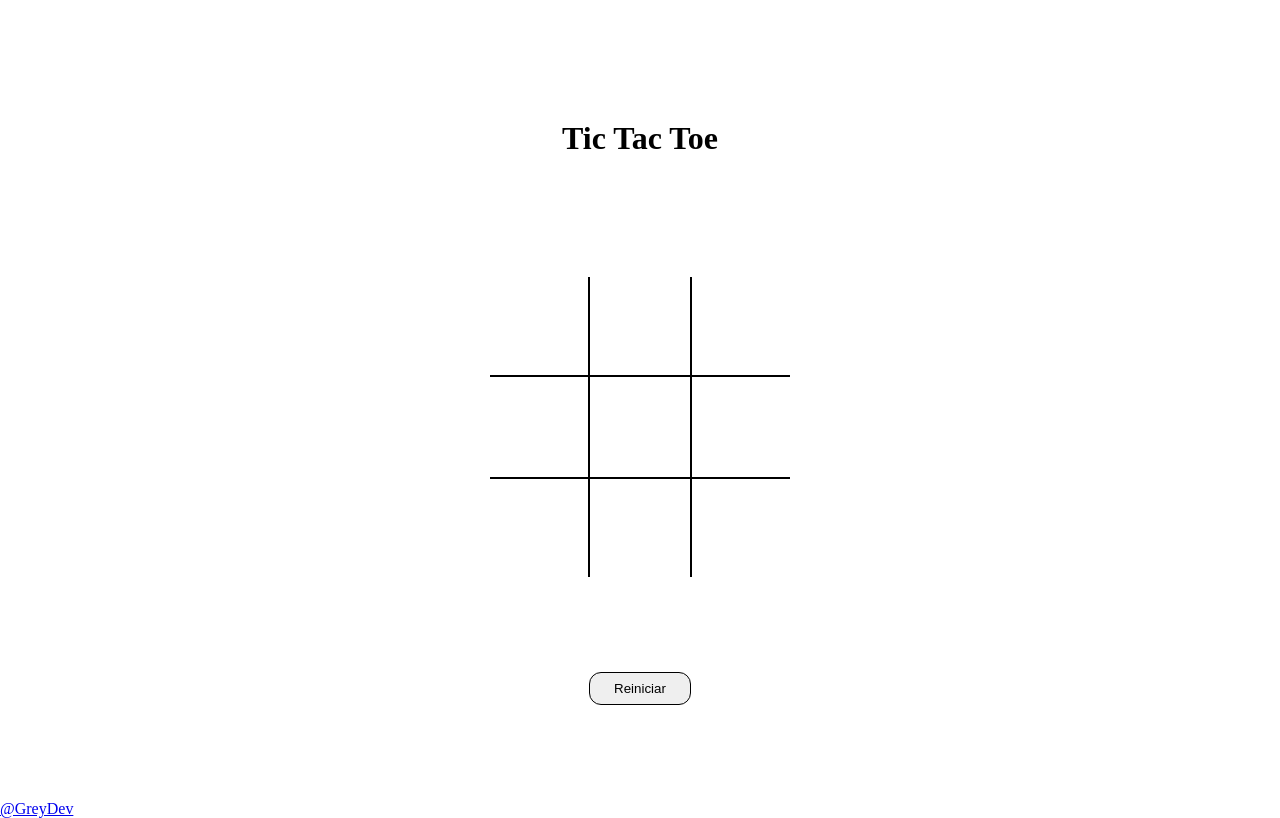
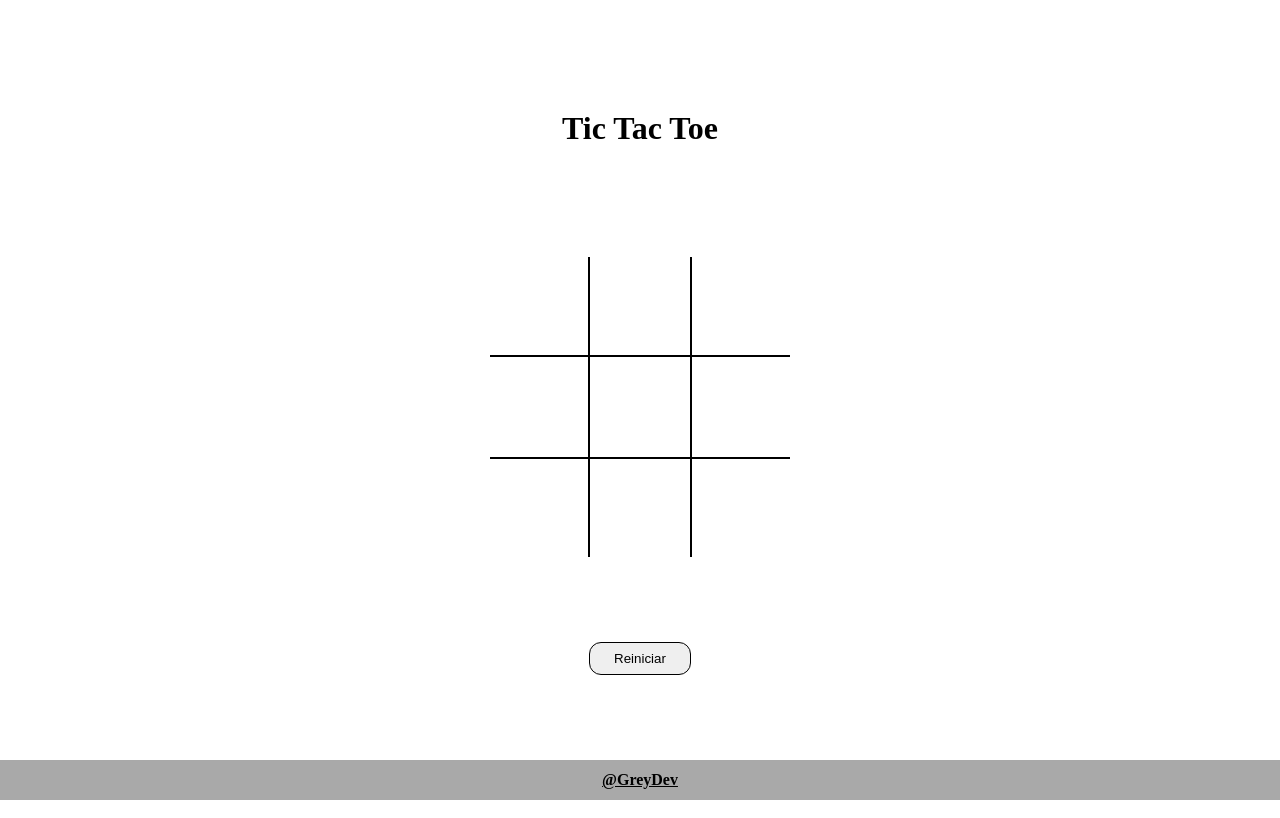
Before and after one commit to Greimil/tic-tac-toe-, a plain HTML site: page index.html in a window 1280 px wide. Drawn offline with Linux system fonts and the light colour scheme; files that its build step writes are made by us from their sources.

Commit message:
favicon added and copyrigth commit

```diff
--- a/css/style.css
+++ b/css/style.css
@@ -5,11 +5,14 @@
 }
 
 
-html, body, main {
+html, body {
     height: 100%;
 }
 
+
+
 main {
+    height: 95%;
     display: flex;
     justify-content:space-evenly;
     align-items: center;
@@ -113,3 +116,17 @@ h1 {
 .showmsg {
     display: block !important;
 }
+
+footer {
+    height: 5%;
+    background-color: darkgray;
+    display: flex;
+    justify-content: center;
+    align-items: center;
+}
+
+footer a {
+    color: black;
+    font-weight: bold;
+
+}
--- a/index.html
+++ b/index.html
@@ -6,6 +6,8 @@
     <meta name="viewport" content="width=device-width, initial-scale=1.0">
     <title>Tic Tac Toe</title>
     <link rel="stylesheet" href="./css/style.css">
+    <link rel="stylesheet" href="style.css">
+    <link rel="shortcut icon" href="./img/favicon.png" type="image/x-icon">
     <script defer src="./js/index.js"></script>
 </head>
 <body>
@@ -42,13 +44,13 @@
 
 
 
-
     </main>
-
 
     <footer>
         <a href="https://github.com/Greimil">@GreyDev</a>
     </footer>
 
+
+
 </body>
 </html>
```
Also changed, not shown: img/favicon.png (added).
